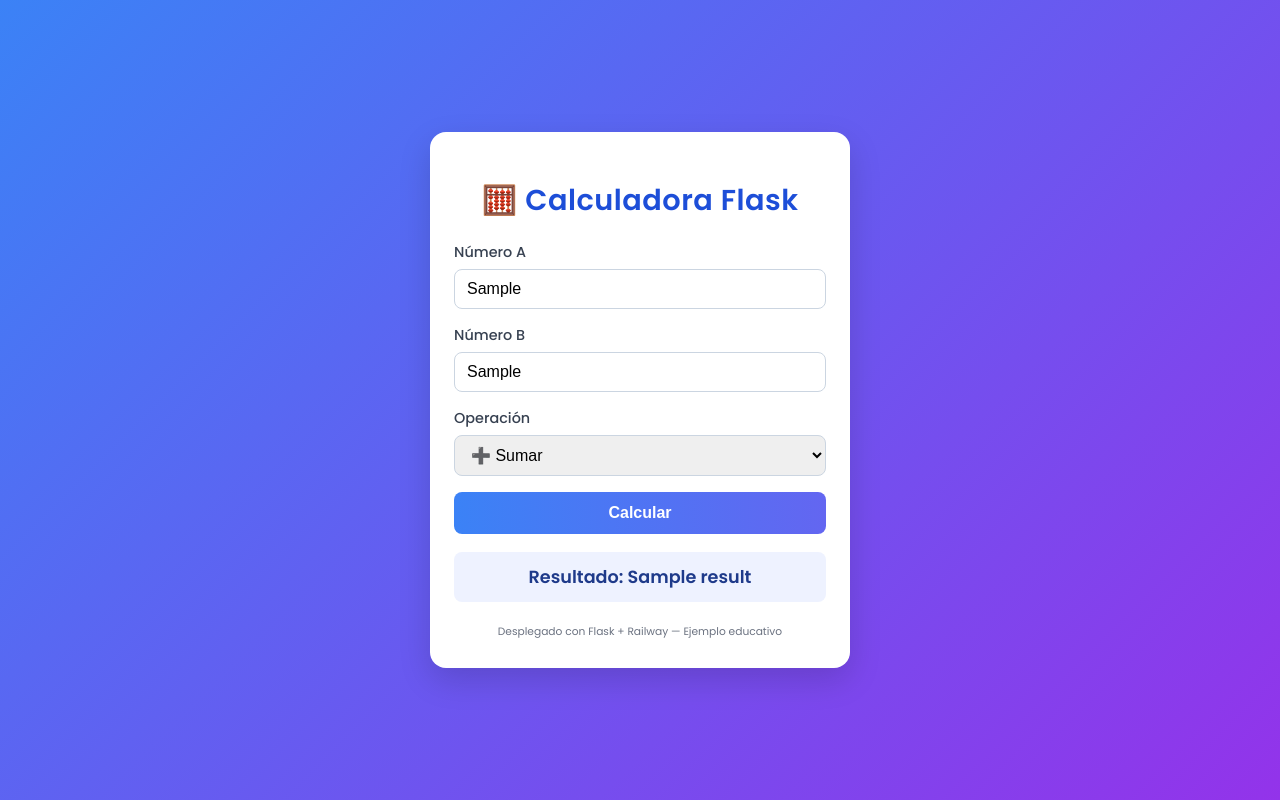
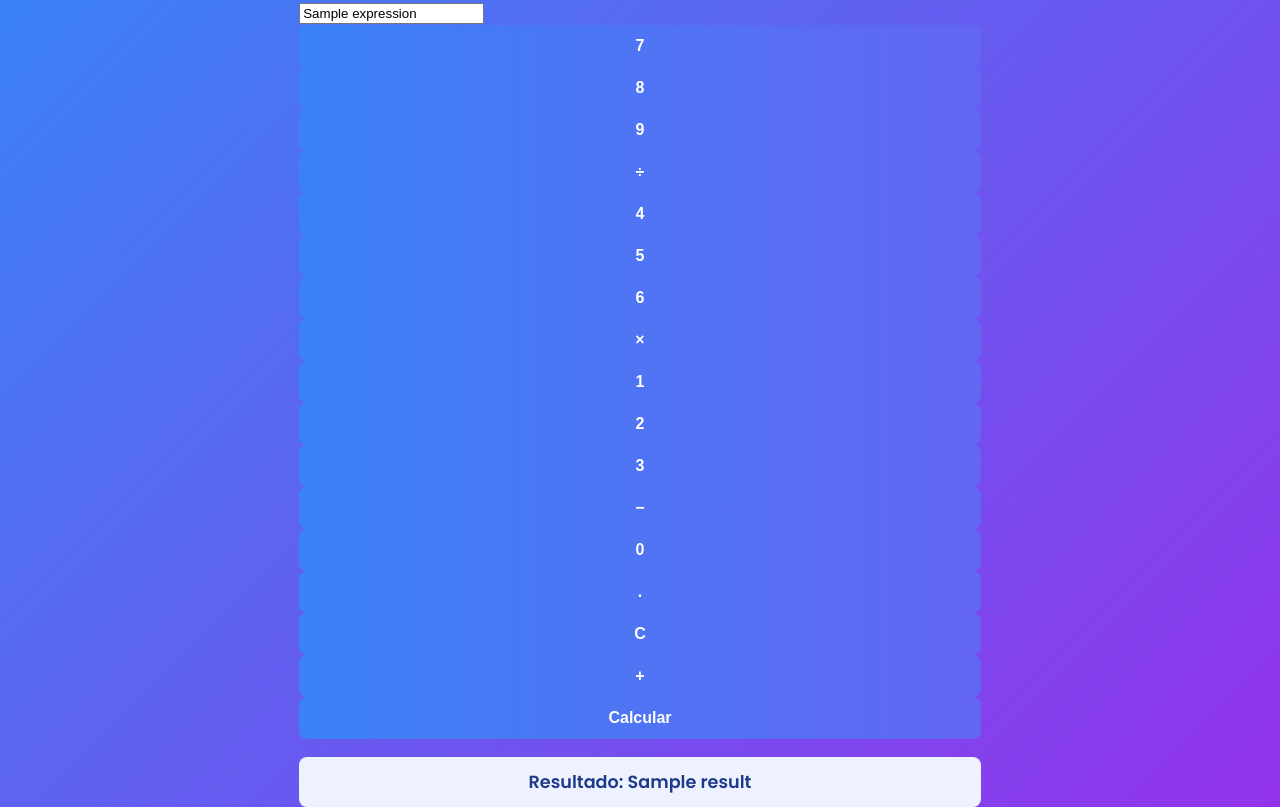
Before and after one commit to 211G0378/calculadora-flask, a Flask app: template templates/index.html in a window 1280 px wide. Run offline with Flask 3, Linux system fonts and the light colour scheme; the template is opened without the code that fills it: most values are stand-ins (such as "Sample title", 1, 10 or a date in 2020).

Commit message:
Update index.html

```diff
--- a/templates/index.html
+++ b/templates/index.html
@@ -9,51 +9,44 @@
     <link rel="preconnect" href="https://fonts.gstatic.com" crossorigin>
     <link href="https://fonts.googleapis.com/css2?family=Poppins:wght@400;500;600&display=swap" rel="stylesheet">
   </head>
+
   <body>
-    <main class="container">
-      <header>
-        <h1>🧮 Calculadora Flask</h1>
-      </header>
+    <div class="calculator">
+      <form method="post">
+        <input type="text" name="expression" value="{{ expression or '' }}" readonly class="display" />
+
+        <div class="buttons">
+          <button type="submit" name="btn" value="7">7</button>
+          <button type="submit" name="btn" value="8">8</button>
+          <button type="submit" name="btn" value="9">9</button>
+          <button type="submit" name="btn" value="/">÷</button>
+
+          <button type="submit" name="btn" value="4">4</button>
+          <button type="submit" name="btn" value="5">5</button>
+          <button type="submit" name="btn" value="6">6</button>
+          <button type="submit" name="btn" value="*">×</button>
+
+          <button type="submit" name="btn" value="1">1</button>
+          <button type="submit" name="btn" value="2">2</button>
+          <button type="submit" name="btn" value="3">3</button>
+          <button type="submit" name="btn" value="-">−</button>
+
+          <button type="submit" name="btn" value="0">0</button>
+          <button type="submit" name="btn" value=".">.</button>
+          <button type="submit" name="btn" value="C">C</button>
+          <button type="submit" name="btn" value="+">+</button>
+
+          <button type="submit" name="btn" value="=" class="equal">Calcular</button>
+        </div>
+      </form>
+
+      {% if result is not none %}
+        <div class="result">Resultado: {{ result }}</div>
+      {% endif %}
 
       {% if error %}
         <div class="alert-error">{{ error }}</div>
       {% endif %}
-
-      <form method="post" class="calc-form">
-        <div class="row">
-          <label for="a">Número A</label>
-          <input type="text" id="a" name="a" value="{{ a }}" placeholder="Ej: 2.5" />
-        </div>
-
-        <div class="row">
-          <label for="b">Número B</label>
-          <input type="text" id="b" name="b" value="{{ b }}" placeholder="Ej: 3" />
-        </div>
-
-        <div class="row">
-          <label for="op">Operación</label>
-          <select id="op" name="op">
-            <option value="sum" {% if op=='sum' %}selected{% endif %}>➕ Sumar</option>
-            <option value="sub" {% if op=='sub' %}selected{% endif %}>➖ Restar</option>
-            <option value="mul" {% if op=='mul' %}selected{% endif %}>✖ Multiplicar</option>
-            <option value="div" {% if op=='div' %}selected{% endif %}>➗ Dividir</option>
-          </select>
-        </div>
-
-        <div class="row">
-          <button type="submit">Calcular</button>
-        </div>
-      </form>
-
-      {% if result is not none %}
-        <div class="result">
-          Resultado: <strong>{{ result }}</strong>
-        </div>
-      {% endif %}
-
-      <footer>
-        <small>Desplegado con Flask + Railway — Ejemplo educativo</small>
-      </footer>
-    </main>
+    </div>
   </body>
 </html>
```
